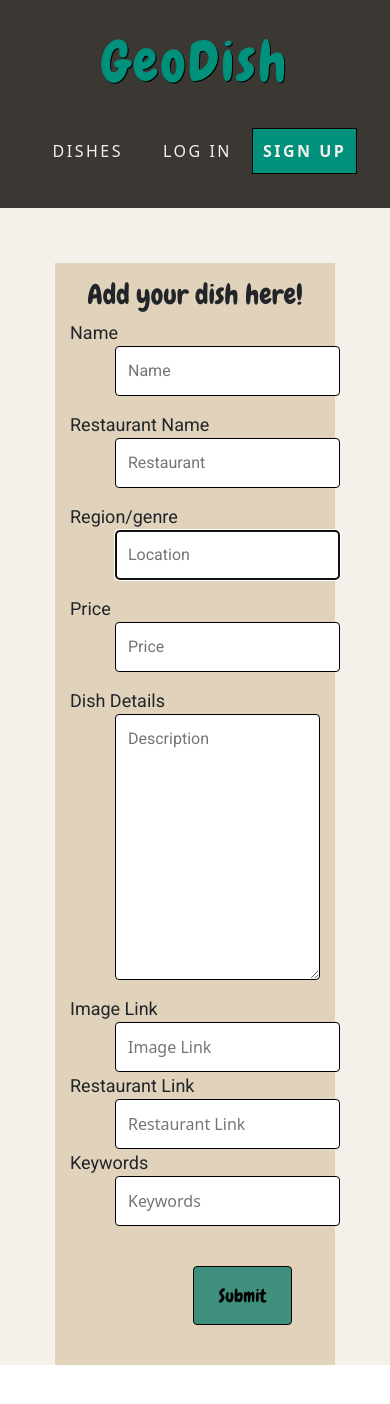
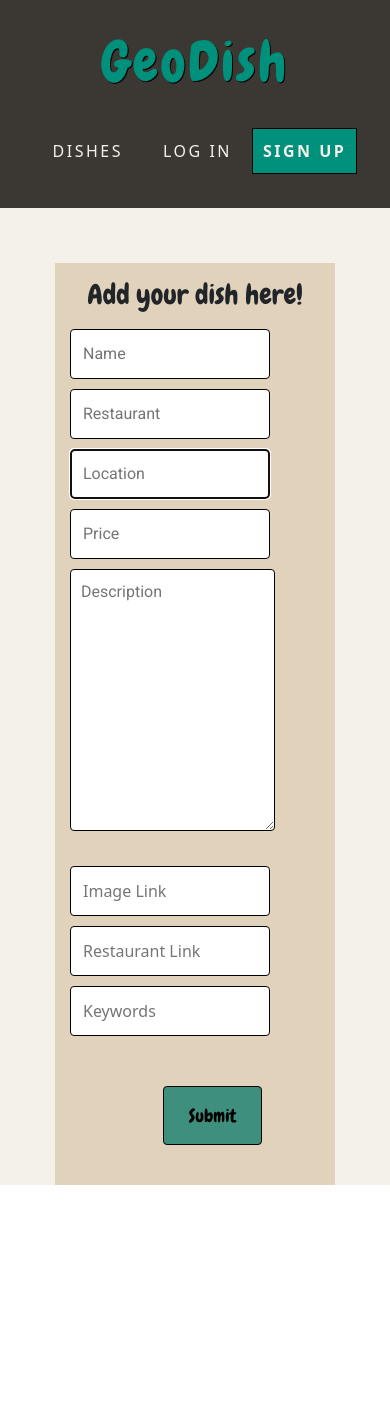
Before and after one commit to rararamberg/GeoDish-App, a React (Create React App) app in the folder client/: page /add-dish in a window 390 px wide. Shown: the top 1404 px of the page. After the commit the page ends 1240 px from the top, so only its background shows below. Built offline with nearby package versions, Linux system fonts and the light colour scheme; the HTML template or start-up script is replaced by a standard one.

Commit message:
adjusting txt area form in add dishes

```diff
--- a/client/src/screens/AddDishes/AddDishes.css
+++ b/client/src/screens/AddDishes/AddDishes.css
@@ -50,21 +50,26 @@
 .input-restaurant-link,
 .input-keyword {
     width: 100%;
-    padding: 12px;
+    padding: 10px;
     border-radius: 3px;
     border: 1px solid black;
+}
+
+.textarea-description {
+    width: 80%;
 }
 
 .submit-button {
     background-color: rgb(63, 143, 126);
     color: black;
-    padding: 12px 20px;
+    padding: 15px 40px;
     border: 1px solid black;
     border-radius: 4px;
     cursor: pointer;
     margin-top: 40px;
     margin-bottom: 25px;
     font-family: chewy;
+    font-size: 18px;
 }
 
 @media(max-width:600px) {
@@ -78,26 +83,39 @@
         padding-right: 15px;
     }
 
-    .input-name,
-    .input-restaurant,
-    .input-location,
-    .input-price,
-    .textarea-description {
+    .create-form input,
+    textarea {
         display: flex;
         flex-direction: column;
         align-items: center;
         justify-content: center;
-        width: 20%;
+        width: 80%;
         padding: 12px;
-        margin-left: 45px;
+        margin: 10px 0;
     }
 
+    /* .input-name,
+    .input-restaurant,
+    .input-location,
+    .input-price {} */
+
+    /* .textarea-description {
+        width: 70%;
+        margin: 0;
+    } */
+    /*
     .input-image-link,
     .input-restaurant-link,
     .input-keyword {
-        width: 80%;
-        padding: 12px;
-        margin-left: 45px;
+        width: 220%;
+        padding: 100px;
+        margin-left: 25px;
+        margin-bottom: 15px;
+    } */
+
+
+    .create-form label {
+        display: none;
     }
 
     .submit-button {
@@ -111,6 +129,6 @@
         font-size: 18px;
         text-align: center;
         align-content: center;
-        margin-left: 95px;
+        margin-left: 35px;
     }
 }
--- a/client/src/screens/EditDish/EditDish.css
+++ b/client/src/screens/EditDish/EditDish.css
@@ -39,13 +39,13 @@
     display: flex;
     flex-direction: column;
     width: 100%;
-    padding: 12px;
+    padding: 10px;
     border: 1px solid black;
     border-radius: 4px;
     resize: vertical;
     font-family: roboto;
     margin-top: 15px;
-    margin-bottom: 15px;
+    margin-bottom: 35px;
 }
 
 .save-button {
@@ -57,6 +57,7 @@
     cursor: pointer;
     float: left;
     margin-top: 40px;
+    margin-bottom: 35px;
     font-family: chewy;
     font-size: 20px;
 }
@@ -69,17 +70,35 @@
 
     .input-name,
     .input-restaurant,
-    .input-restaurant_url,
     .input-location,
     .textarea-description,
-    .edit-input-image-link,
-    .input-price,
-    .input-keywords {
+    .input-price {
+        display: flex;
+        flex-direction: column;
+        align-items: center;
+        align-content: center;
         margin-top: 10px;
         margin-right: 15px;
+        width: 80%;
+    }
+
+    .input-restaurant_url,
+    .edit-input-image-link,
+    .input-keywords {
+        display: flex;
+        flex-direction: column;
+        align-items: center;
+        align-content: center;
+        width: 80%;
+        margin-left: 45px;
     }
 
     .save-button {
+        display: flex;
+        flex-direction: column;
+        align-items: center;
+        align-content: center;
+        margin-left: 170px;
         margin-bottom: 15px;
     }
 }
--- a/package.json
+++ b/package.json
@@ -22,6 +22,7 @@
   "type": "module",
   "dependencies": {
     "bcrypt": "^5.0.1",
+    "bootstrap": "^5.0.1",
     "cors": "^2.8.5",
     "express": "^4.17.1",
     "jsonwebtoken": "^8.5.1",
```
Also changed, not shown: 1 other file (tests, documents, lock files or other folders).
